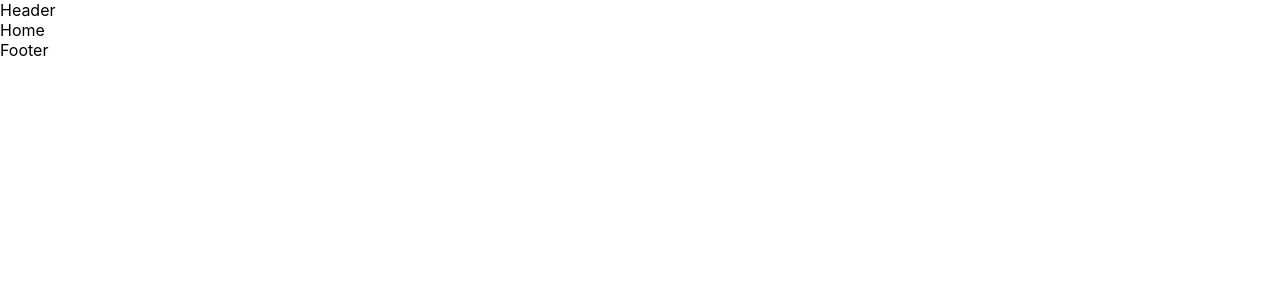
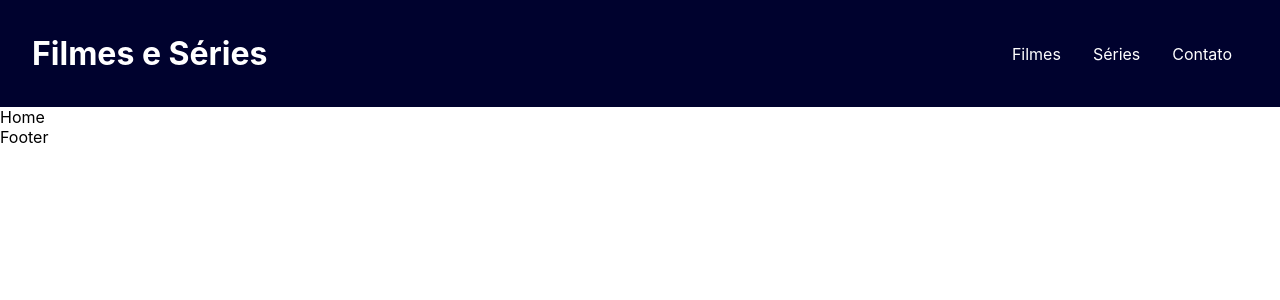
Before and after one commit to MarcellyGuimaraes/streaming-react, a React (Create React App) app: page / in a window 1280 px wide. Shown: the top 300 px of the page. Built offline with nearby package versions, Linux system fonts and the light colour scheme.

Commit message:
criação de Header Simples

```diff
--- /dev/null
+++ b/src/components/Header/index.css
@@ -0,0 +1,19 @@
+.header {
+    display: flex;
+    background: #00022E;
+    align-items: center;
+    justify-content: space-between;
+    padding: 0.8rem 2rem;
+    color: #fff;
+}
+
+.listNav{
+    display: flex;
+    list-style: none;
+    align-items: center;
+    justify-content: space-between;
+}
+
+.item {
+    padding: 0 1rem;
+}
--- a/src/components/Header/index.jsx
+++ b/src/components/Header/index.jsx
@@ -1,7 +1,20 @@
 import React from 'react'
+import './index.css'
 
 const Header = () => {
-  return <div>Header</div>
+  return (
+    <header className="header">
+      <h1>Filmes e Séries</h1>
+
+      <nav>
+        <ul className="listNav">
+          <li className="item">Filmes</li>
+          <li className="item">Séries</li>
+          <li className="item">Contato</li>
+        </ul>
+      </nav>
+    </header>
+  )
 }
 
 export default Header
```
